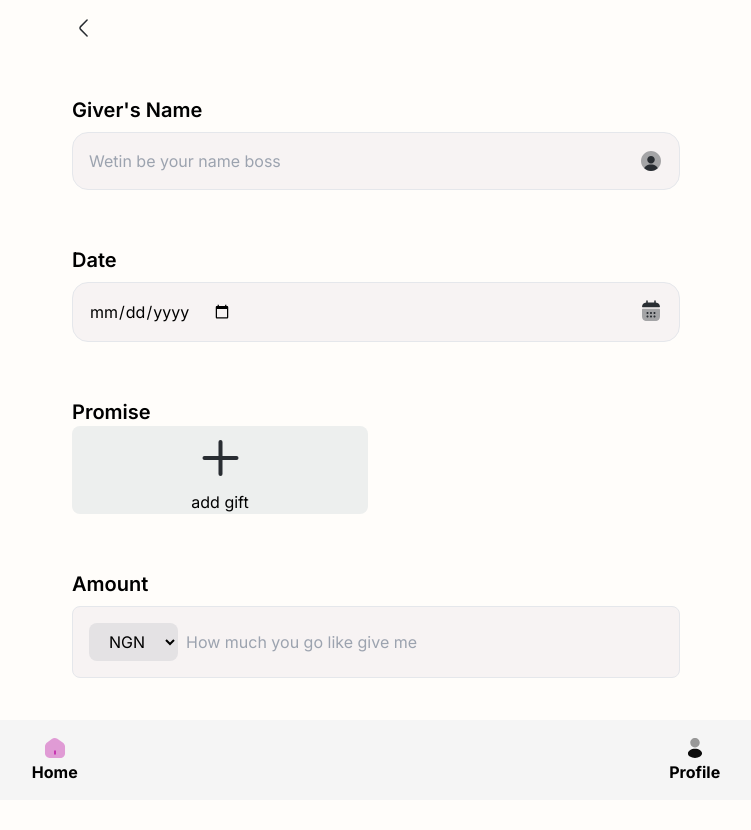
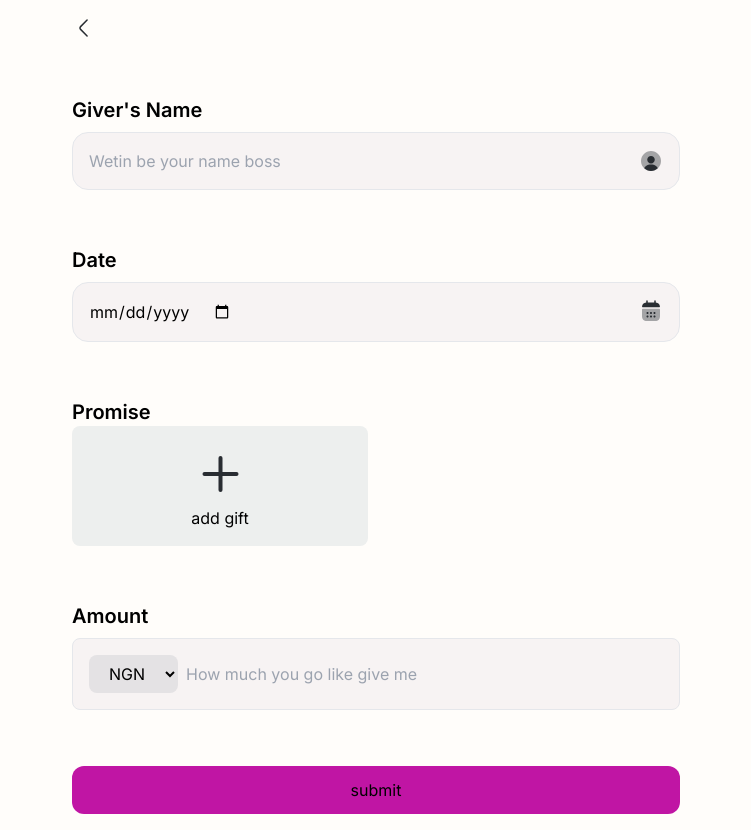
Before and after one commit to SirhmVFX/promisecard-v2, a Next.js app: page /1/give in a window 1280 px wide. Before the commit this address had no page. Shown: the whole page, without its empty margins (264-1015 px from the left). Before the commit the page ends 800 px from the top, so only its background shows below. Built offline with nearby package versions, Linux system fonts and the light colour scheme.

Commit message:
worrk resumes

```diff
--- a/app/(owner)/(auth)/signin/page.jsx
+++ b/app/(owner)/(auth)/signin/page.jsx
@@ -106,7 +106,7 @@ const Signin = () => {
               <IoIosEyeOff className="text-3xl md:text-4xl text-neutral-500 ml-1 mr-2" />
             </div>
           </div>
-          <div className="flex justify-end py-4">
+          <div className="flex justify-end py-4 ">
             <Link
               href="/forgotpassword"
               className="text-[#C015A4] font-semibold text-lg"
@@ -114,12 +114,12 @@ const Signin = () => {
               Forgot Password?
             </Link>
           </div>
-          <div className="mt-12">
+          <div className="mt-12 flex flex-col w-full">
             <button
               type="submit"
-              className={` text-white w-full ${
+              className={`  py-3 rounded-xl text-white ${
                 clicked ? "bg-[#ffaff2]" : "bg-[#C015A4]"
-              } `}
+              }  `}
             >
               {clicked ? "Signing you in, please wait.." : "Sign In"}
             </button>
--- a/app/(owner)/[userid]/(user)/give/page.jsx
+++ b/app/(owner)/[userid]/give/page.jsx
@@ -5,7 +5,7 @@ import Image from "next/image";
 
 import { useState, useEffect } from "react";
 
-const Give = () => {
+const Give = ({ params }) => {
   const selectedGift = JSON.parse(localStorage.getItem("gifts")) || [];
   const [addedStatus, setAddedStatus] = useState({});
 
@@ -30,6 +30,7 @@ const Give = () => {
     <>
       <section className="md:w-2/4 p-4 mx-auto">
         <div className="pb-14">
+          <Link href={`/${params.userid}/promiseme`}>
             <svg
               xmlns="http://www.w3.org/2000/svg"
               width="24"
@@ -46,6 +47,7 @@ const Give = () => {
                 stroke-linejoin="round"
               />
             </svg>
+          </Link>
         </div>
 
         <form>
@@ -166,17 +168,18 @@ const Give = () => {
                     </svg>
                   </div>
                   <Image
-                    src={gift.img}
-                    alt={gift.title}
+                    src={gift.file}
+                    alt={gift.name}
                     width={50}
                     height={50}
                   />
-                  <h1 className="text-black">{gift.title}</h1>
+                  <h1 className="text-black">{gift.name}</h1>
                 </div>
               ))}
               <Link
-                href="/addgift"
-                className="text-black bg-[#EDEFEE] flex items-center justify-center flex-col rounded-lg"
+                href={`/${params.userid}/promiseme`}
+                className="text-black p-4 bg-[#EDEFEE] flex items-center
+                justify-center flex-col rounded-lg"
               >
                 <div>
                   <svg
@@ -240,7 +243,9 @@ const Give = () => {
               />
             </div>
           </div>
-          <button>submit</button>
+          <button className="w-full py-3 rounded-xl bg-[#c015a4]">
+            submit
+          </button>
         </form>
       </section>
     </>
--- a/app/(owner)/[userid]/promiseme/page.jsx
+++ b/app/(owner)/[userid]/promiseme/page.jsx
@@ -77,12 +77,12 @@ export const PromisePage = ({ params }) => {
   };
 
   function handleClick() {
-    router.push("/give");
+    router.push("give");
   }
 
   return (
     <>
-      <section className="  p-2 flex flex-col w-full md:w-2/4 items-center bg-[#FFFDFA] h-screen">
+      <section className="  p-2 flex flex-col w-full md:w-3/4 mx-auto items-center bg-[#FFFDFA] h-screen relative">
         <div className="py-14 text-center">
           <h1 className="text-4xl font-semibold text-black font-heading">
             Promise Card
@@ -131,7 +131,10 @@ export const PromisePage = ({ params }) => {
             )}
           </div>
         </div>
-        <button className="bg-[#c015a4]" onClick={handleClick}>
+        <button
+          className="bg-[#c015a4] py-3 px-8 rounded-full absolute bottom-10 "
+          onClick={handleClick}
+        >
           give
         </button>
       </section>
```
Lines whose indentation alone changed are shown as unchanged.
